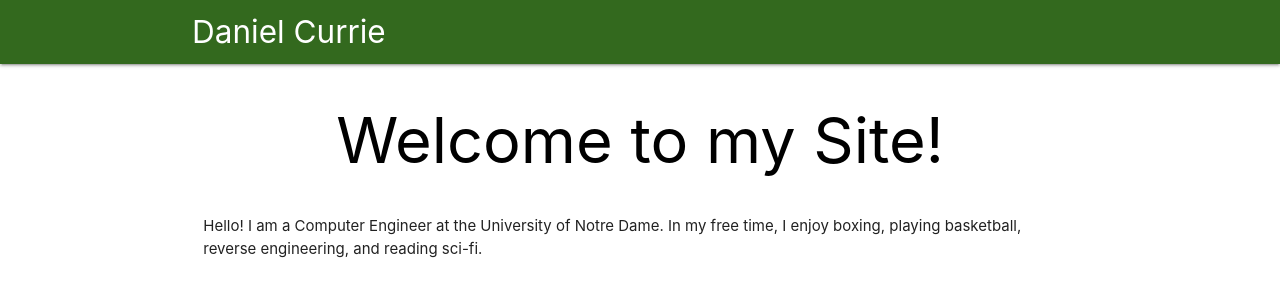
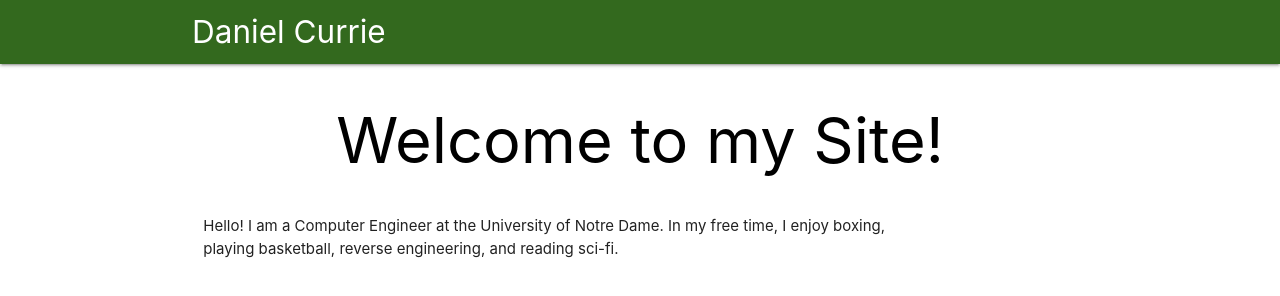
Before and after one commit to dcurrie96/dcurrie96.github.io, a plain HTML site: page index.html in a window 1280 px wide. Drawn offline with nearby package versions, Linux system fonts and the light colour scheme.

Commit message:
Update index.html

```diff
--- a/index.html
+++ b/index.html
@@ -30,7 +30,7 @@
 
       <div class="row">
 
-        <div class="col s12">
+        <div class="col s10">
           <p> Hello! I am a Computer Engineer at the University of Notre Dame. In my free time, I enjoy boxing, playing basketball, reverse engineering, and reading sci-fi. </p>
         </div>
       </div>
```
